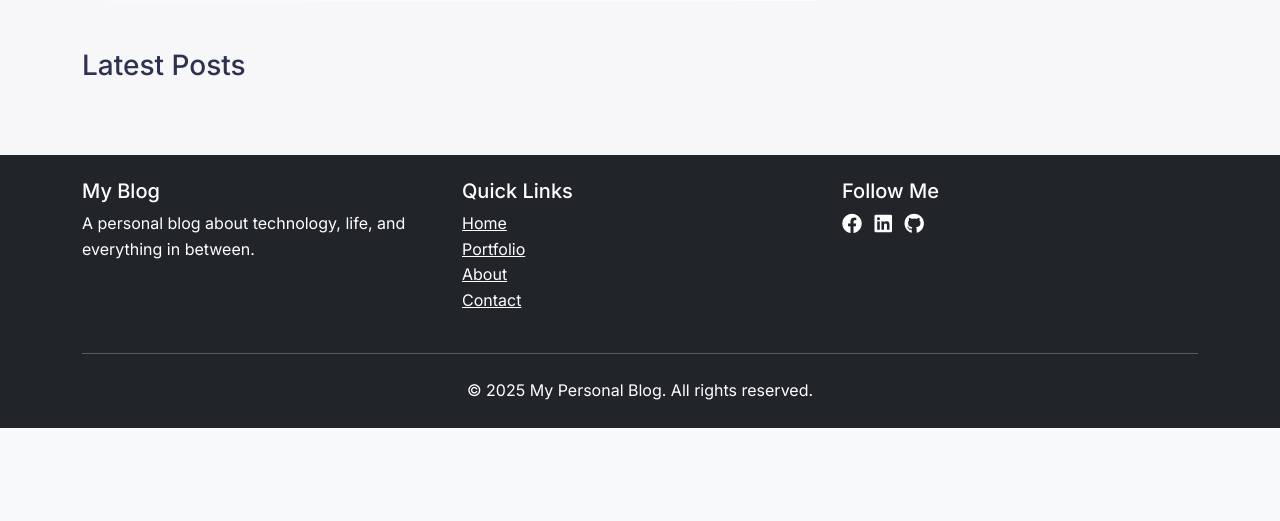
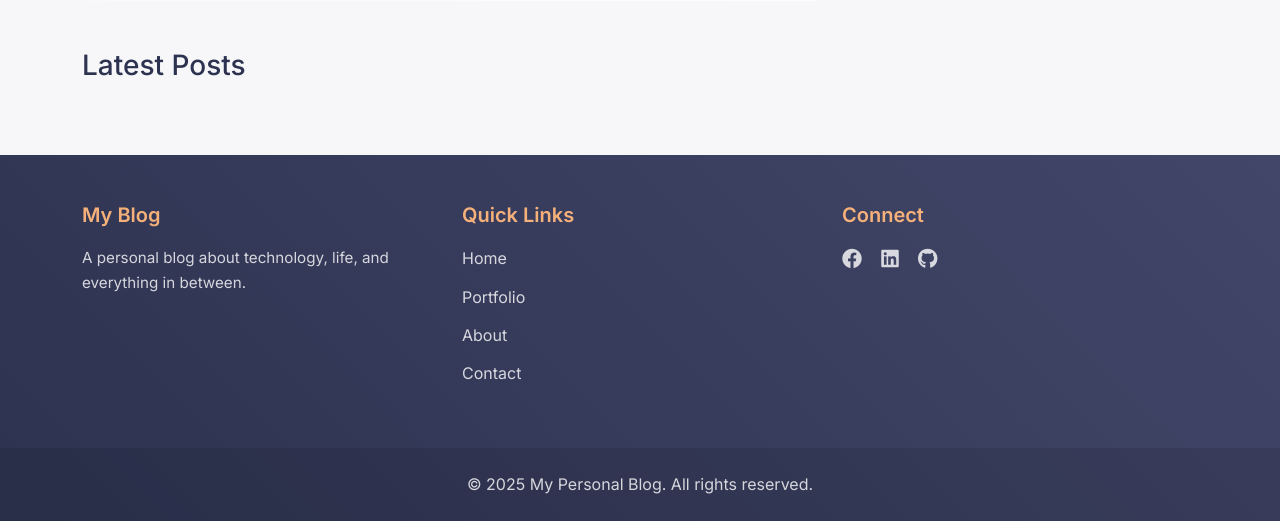
Before and after one commit to wairaguedd/myblog, a Flask app: page / in a window 1280 px wide. Shown: the part 594-1115 px from the top of the page. Before the commit the page ends 1022 px from the top, so only its background shows below. Run offline with Flask 3, Linux system fonts and the light colour scheme.

Commit message:
Assistant checkpoint: Update footer with modern design and styling
Assistant generated file changes:
- templates/base.html: Update footer design
- static/css/style.css: Add modern footer styles

---

User prompt:

i also want the footer to have a modern design

Replit-Commit-Author: Assistant
Replit-Commit-Session-Id: 896a6046-b921-4b8a-b14e-ab6909bde2d6

```diff
--- a/static/css/style.css
+++ b/static/css/style.css
@@ -180,16 +180,64 @@ body {
 }
 
 /* Footer */
-footer {
+.footer-modern {
+    background: linear-gradient(45deg, #2D3250, #424769);
+    color: #fff;
     margin-top: 3rem;
 }
 
-footer a {
-    transition: opacity 0.2s ease;
+.footer-title {
+    font-weight: 600;
+    margin-bottom: 1.2rem;
+    color: #F6B17A;
 }
 
-footer a:hover {
-    opacity: 0.8;
+.footer-description {
+    color: rgba(255, 255, 255, 0.8);
+    font-size: 0.95rem;
+}
+
+.footer-links {
+    list-style: none;
+    padding: 0;
+    margin: 0;
+}
+
+.footer-links li {
+    margin-bottom: 0.8rem;
+}
+
+.footer-links a {
+    color: rgba(255, 255, 255, 0.8);
+    text-decoration: none;
+    transition: all 0.3s ease;
+}
+
+.footer-links a:hover {
+    color: #F6B17A;
+    transform: translateX(5px);
+}
+
+.footer-social {
+    display: flex;
+    gap: 1.2rem;
+}
+
+.footer-social .social-icon {
+    color: rgba(255, 255, 255, 0.8);
+    transition: all 0.3s ease;
+}
+
+.footer-social .social-icon:hover {
+    color: #F6B17A;
+    transform: translateY(-3px);
+}
+
+.footer-bottom {
+    background: rgba(0, 0, 0, 0.1);
+    padding: 1.5rem 0;
+    text-align: center;
+    color: rgba(255, 255, 255, 0.8);
 }
 
 /* Responsive adjustments */
--- a/templates/base.html
+++ b/templates/base.html
@@ -149,33 +149,34 @@
     </div>
 
     <!-- Footer -->
-    <footer class="bg-dark text-white py-4 mt-5">
-        <div class="container">
-            <div class="row">
-                <div class="col-md-4">
-                    <h5>My Blog</h5>
-                    <p>A personal blog about technology, life, and everything in between.</p>
+    <footer class="footer-modern">
+        <div class="container py-5">
+            <div class="row g-4">
+                <div class="col-lg-4">
+                    <h5 class="footer-title">My Blog</h5>
+                    <p class="footer-description">A personal blog about technology, life, and everything in between.</p>
                 </div>
-                <div class="col-md-4">
-                    <h5>Quick Links</h5>
-                    <ul class="list-unstyled">
-                        <li><a href="{{ url_for('main.index') }}" class="text-white">Home</a></li>
-                        <li><a href="{{ url_for('main.portfolio') }}" class="text-white">Portfolio</a></li>
-                        <li><a href="{{ url_for('main.about') }}" class="text-white">About</a></li>
-                        <li><a href="{{ url_for('main.contact') }}" class="text-white">Contact</a></li>
+                <div class="col-lg-4">
+                    <h5 class="footer-title">Quick Links</h5>
+                    <ul class="footer-links">
+                        <li><a href="{{ url_for('main.index') }}">Home</a></li>
+                        <li><a href="{{ url_for('main.portfolio') }}">Portfolio</a></li>
+                        <li><a href="{{ url_for('main.about') }}">About</a></li>
+                        <li><a href="{{ url_for('main.contact') }}">Contact</a></li>
                     </ul>
                 </div>
-                <div class="col-md-4">
-                    <h5>Follow Me</h5>
-                    <div class="social-icons">
-                        <a href="#" class="text-white me-2"><i class="fab fa-facebook fa-lg"></i></a>
-                        <a href="#" class="text-white me-2"><i class="fab fa-linkedin fa-lg"></i></a>
-                        <a href="#" class="text-white me-2"><i class="fab fa-github fa-lg"></i></a>
+                <div class="col-lg-4">
+                    <h5 class="footer-title">Connect</h5>
+                    <div class="footer-social">
+                        <a href="#" class="social-icon"><i class="fab fa-facebook fa-lg"></i></a>
+                        <a href="#" class="social-icon"><i class="fab fa-linkedin fa-lg"></i></a>
+                        <a href="#" class="social-icon"><i class="fab fa-github fa-lg"></i></a>
                     </div>
                 </div>
             </div>
-            <hr class="my-4">
-            <div class="text-center">
+        </div>
+        <div class="footer-bottom">
+            <div class="container">
                 <p class="mb-0">&copy; {{ current_year }} My Personal Blog. All rights reserved.</p>
             </div>
         </div>
```
